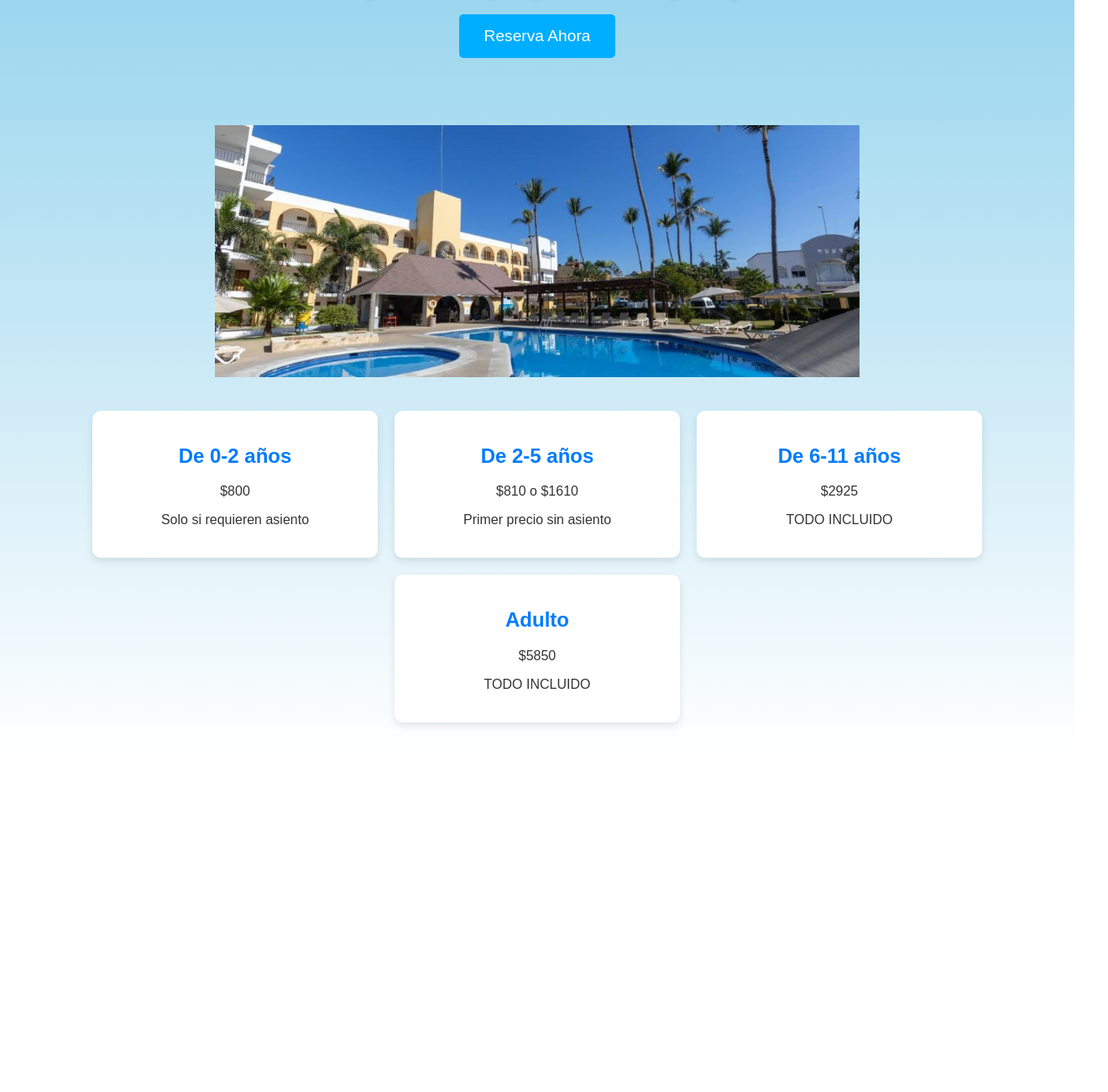
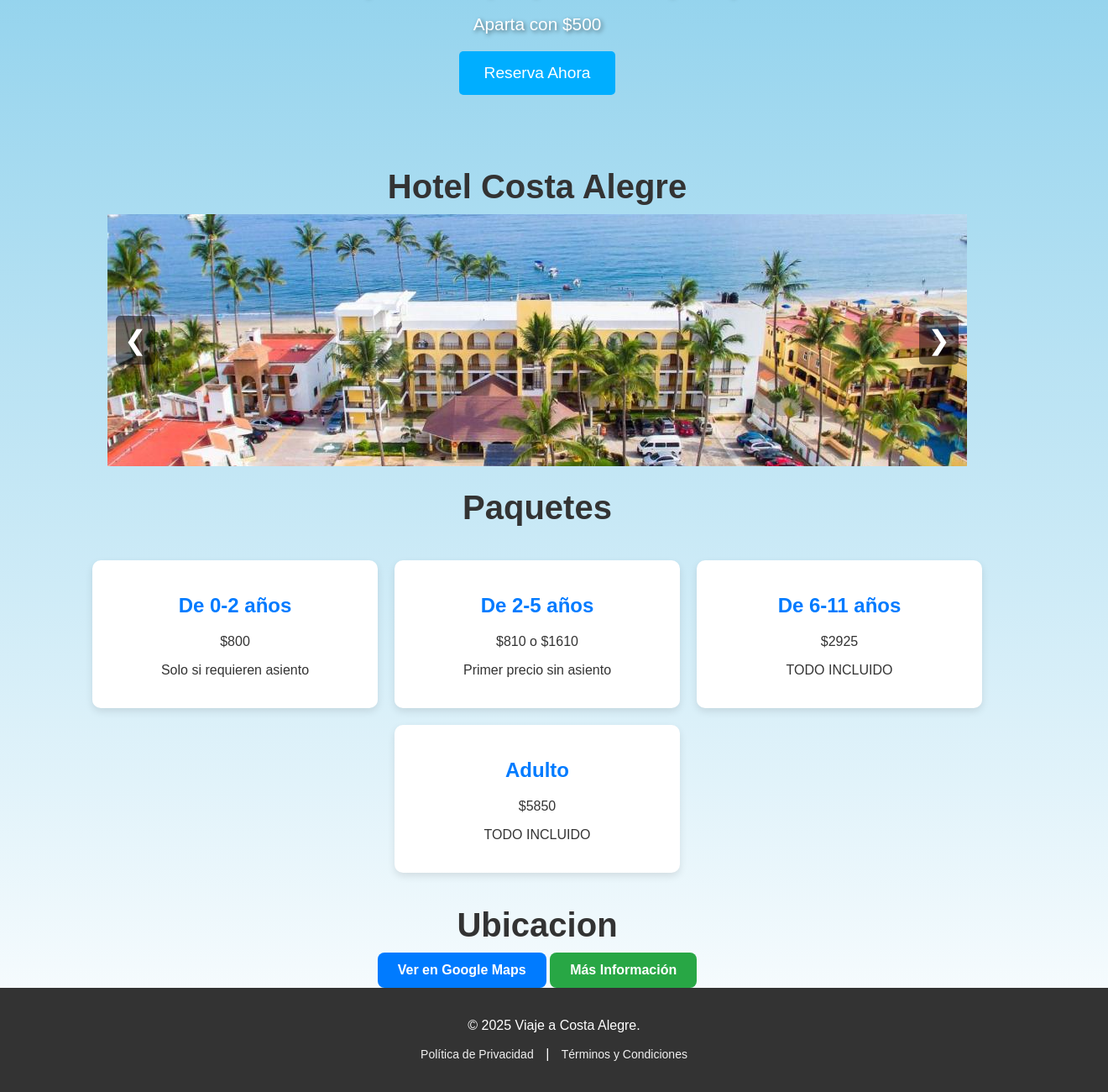
Before and after one commit to Darcksac/Playa, a plain HTML site: page Index.html in a window 1280 px wide. Shown: the part 180-1480 px from the top of the page at 84% size, 1320 px wide, since content can reach past the window. Before the commit the page ends 1080 px from the top, so only its background shows below. Drawn offline with Linux system fonts and the light colour scheme.

Commit message:
Update Index.html

```diff
--- a/Index.html
+++ b/Index.html
@@ -11,23 +11,30 @@
         <div class="header-content">
             <h1 class="titulo">¡Vive la Experiencia Perfecta en la Playa!</h1>
             <p class="subtitulo">Un viaje todo incluido para que solo disfrutes y te relajes.</p>
+            <p class="subtitulo">Aparta con $500</p>
+
             <button class="btn-reserva" onclick="enviarWhatsApp()">Reserva Ahora</button>
         </div>
     </header>
 
+    <h1 class="titulo">Hotel Costa Alegre</h1>
+
     <section class="carrusel">
         <div class="imagenes">
-            <img src="playa/1.jpg" class="carrusel-img">
-            <img src="playa/2.jpg" class="carrusel-img">
-            <img src="playa/3.jpg" class="carrusel-img">
-            <img src="playa/4.jpg" class="carrusel-img">
-            <img src="playa/5.jpg" class="carrusel-img">
-            <img src="playa/6.jpg" class="carrusel-img">
-            <img src="playa/7.jpg" class="carrusel-img">
-            <img src="playa/8.jpg" class="carrusel-img">
+            <img src="playa/1.jpg" class="carrusel-img" style="display: block;">
+            <img src="playa/2.jpg" class="carrusel-img" style="display: none;">
+            <img src="playa/3.jpg" class="carrusel-img" style="display: none;">
+            <img src="playa/4.jpg" class="carrusel-img" style="display: none;">
+            <img src="playa/5.jpg" class="carrusel-img" style="display: none;">
+            <img src="playa/6.jpg" class="carrusel-img" style="display: none;">
+            <img src="playa/7.jpg" class="carrusel-img" style="display: none;">
+            <img src="playa/8.jpg" class="carrusel-img" style="display: none;">
+        </div>
+        <button class="prev" onclick="changeImage(-1)">❮</button>
+        <button class="next" onclick="changeImage(1)">❯</button>
+    </section>
 
-        </div>
-    </section>
+    <h1 class="titulo">Paquetes</h1>
 
     <section class="destacados">
         <div class="card">
@@ -45,41 +52,100 @@
             <p>$2925</p>
             <p>TODO INCLUIDO</p>
         </div>
-      <div class="card">
+        <div class="card">
             <h2>Adulto</h2>
             <p>$5850</p>
             <p>TODO INCLUIDO</p>
         </div>
     </section>
+<div>
+    <h1 class="titulo">Ubicacion</h1>
+    <a href="https://www.google.com/maps/place/Costa+Alegre+Hotel+%26+Suites/@21.0230427,-105.2736774,17z/data=!4m9!3m8!1s0x84212453d05758bb:0xd700854d6a5d9f4f!5m2!4m1!1i2!8m2!3d21.0230427!4d-105.2711025!16s%2Fg%2F11xx0_28s?entry=ttu&g_ep=EgoyMDI1MDIyNi4xIKXMDSoASAFQAw%3D%3D" target="_blank" class="btn-mapa">Ver en Google Maps</a>
 
-    <div id="popup" class="popup">
-        <div class="popup-contenido">
-            <span class="cerrar" onclick="cerrarPopup()">&times;</span>
-            <h2>Reserva tu Viaje</h2>
-            <p>Llena el formulario y nos pondremos en contacto contigo.</p>
-            <form>
-                <input type="text" placeholder="Nombre" required>
-                <input type="email" placeholder="Correo Electrónico" required>
-                <button type="submit">Enviar</button>
-            </form>
+        <button class="btn-info" id="openModalBtn">Más Información</button>
+    </div>
+
+    <!-- Modal de Información -->
+    <div id="infoModal" class="modal">
+        <div class="modal-content">
+            <span class="close-btn" id="closeModalBtn">&times;</span>
+            <h2>Más Información</h2>
+            <p>Detalles sobre el viaje todo incluido y el hotel Costa Alegre...</p>
         </div>
     </div>
 
     <script src="script.js"></script>
     <script>
-        let index = 0;
-        function cambiarImagen() {
-            const imagenes = document.querySelectorAll('.carrusel-img');
-            imagenes.forEach((img, i) => {
-                img.style.display = i === index ? 'block' : 'none';
-            });
-            index = (index + 1) % imagenes.length;
+        // Función para cambiar las imágenes del carrusel
+        let currentIndex = 0;
+
+        function changeImage(direction) {
+            const images = document.querySelectorAll('.carrusel-img');
+            images[currentIndex].style.display = 'none'; // Ocultar imagen actual
+            currentIndex = (currentIndex + direction + images.length) % images.length; // Calcular el índice de la siguiente imagen
+            images[currentIndex].style.display = 'block'; // Mostrar la nueva imagen
         }
-        setInterval(cambiarImagen, 3000);
-        cambiarImagen();
+
+        // Mostrar la primera imagen por defecto
+        const firstImage = document.querySelectorAll('.carrusel-img')[0];
+        firstImage.style.display = 'block';
+
+        // Modal Script
+        const modal = document.getElementById('infoModal');
+        const openModalBtn = document.getElementById('openModalBtn');
+        const closeModalBtn = document.getElementById('closeModalBtn');
+
+        openModalBtn.addEventListener('click', () => {
+            modal.style.display = 'block';
+        });
+
+        closeModalBtn.addEventListener('click', () => {
+            modal.style.display = 'none';
+        });
+
+        window.addEventListener('click', (e) => {
+            if (e.target === modal) {
+                modal.style.display = 'none';
+            }
+        });
     </script>
 
-    <style>
+
+<footer>
+    <div class="footer-content">
+        <p>&copy; 2025 Viaje a Costa Alegre.</p>
+        <p><a href="privacy.html">Política de Privacidad</a> | <a href="terms.html">Términos y Condiciones</a></p>
+    </div>
+</footer>
+
+<style>
+    footer {
+        background-color: #333;
+        color: white;
+        text-align: center;
+        padding: 20px;
+        position: relative;
+        bottom: 0;
+        width: 100%;
+    }
+
+    .footer-content {
+        max-width: 1200px;
+        margin: 0 auto;
+    }
+
+    footer a {
+        color: #f1f1f1;
+        text-decoration: none;
+        margin: 0 10px;
+        font-size: 14px;
+    }
+
+    footer a:hover {
+        text-decoration: underline;
+    }
+
+        /* Estilos para el carrusel */
         .carrusel {
             display: flex;
             justify-content: center;
@@ -87,26 +153,132 @@
             overflow: hidden;
             position: relative;
             height: 300px;
+            width: 80%; /* Ajustar el tamaño del carrusel */
+            margin: 0 auto; /* Centra el carrusel en la página */
         }
 
         .imagenes {
             display: flex;
-            flex-direction: column;
+            flex-direction: row;
             align-items: center;
             width: 100%;
         }
 
         .carrusel-img {
-            width: 60%;
+            width: 100%; /* Las imágenes se ajustarán al tamaño del contenedor */
             height: auto;
-            display: none;
+            display: none; /* Inicialmente ocultamos las imágenes */
             border-radius: 10px;
         }
 
-        @media (max-width: 768px) {
-            .carrusel-img {
-                width: 80%;
-            }
+        .prev, .next {
+            position: absolute;
+            top: 50%;
+            transform: translateY(-50%);
+            font-size: 2em;
+            color: white;
+            background-color: rgba(0, 0, 0, 0.5);
+            padding: 10px;
+            cursor: pointer;
+            border: none;
+            border-radius: 5px;
+        }
+
+        .prev {
+            left: 10px;
+        }
+
+        .next {
+            right: 10px;
+        }
+
+        /* Estilo para el botón de mapa */
+        .btn-mapa {
+            display: inline-block;
+            padding: 12px 24px;
+            background-color: #007bff;
+            color: white;
+            font-size: 16px;
+            font-weight: bold;
+            border-radius: 8px;
+            text-decoration: none;
+            text-align: center;
+            transition: background-color 0.3s ease, transform 0.2s ease;
+        }
+
+        .btn-mapa:hover {
+            background-color: #0056b3;
+            transform: scale(1.05);
+        }
+
+        .btn-mapa:active {
+            background-color: #004085;
+            transform: scale(1);
+        }
+
+        /* Estilos para el footer y el modal */
+        footer {
+            text-align: center;
+            padding: 20px;
+        }
+
+        .btn-info {
+            padding: 12px 24px;
+            background-color: #28a745;
+            color: white;
+            font-size: 16px;
+            font-weight: bold;
+            border-radius: 8px;
+            border: none;
+            cursor: pointer;
+            transition: background-color 0.3s ease, transform 0.2s ease;
+        }
+
+        .btn-info:hover {
+            background-color: #218838;
+            transform: scale(1.05);
+        }
+
+        .btn-info:active {
+            background-color: #1e7e34;
+            transform: scale(1);
+        }
+
+        /* Estilos para el modal */
+        .modal {
+            display: none;
+            position: fixed;
+            z-index: 1;
+            left: 0;
+            top: 0;
+            width: 100%;
+            height: 100%;
+            background-color: rgba(0, 0, 0, 0.5);
+        }
+
+        .modal-content {
+            background-color: white;
+            margin: 15% auto;
+            padding: 20px;
+            border-radius: 10px;
+            width: 80%;
+            max-width: 600px;
+        }
+
+        .close-btn {
+            color: #aaa;
+            font-size: 28px;
+            font-weight: bold;
+            position: absolute;
+            top: 10px;
+            right: 25px;
+        }
+
+        .close-btn:hover,
+        .close-btn:focus {
+            color: black;
+            text-decoration: none;
+            cursor: pointer;
         }
     </style>
 </body>
```
